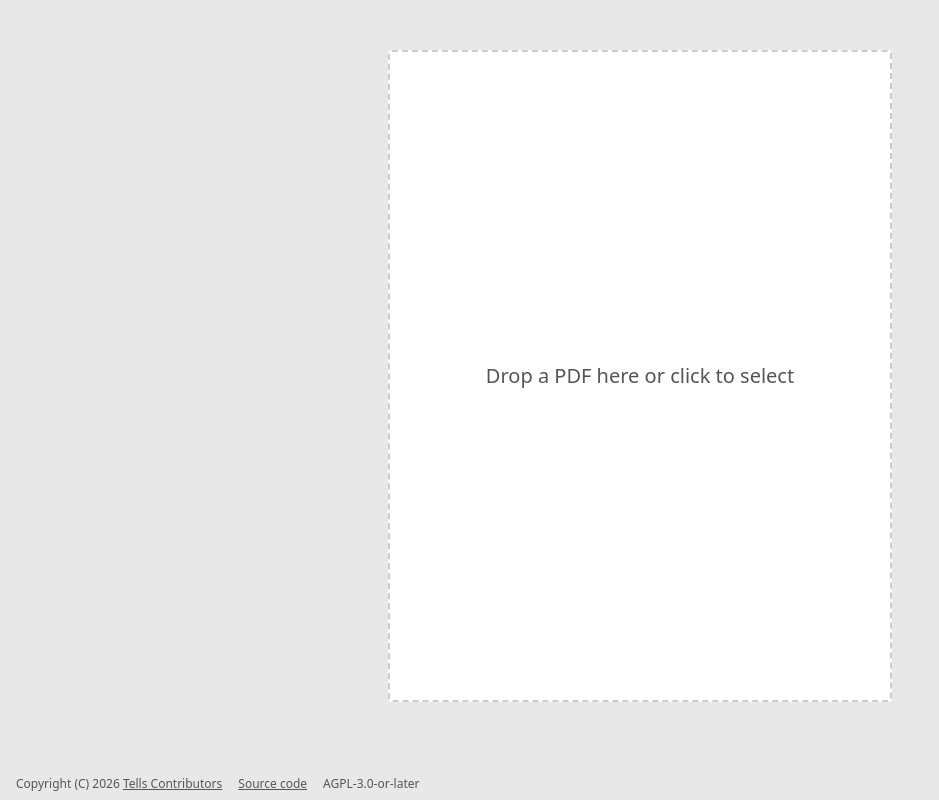
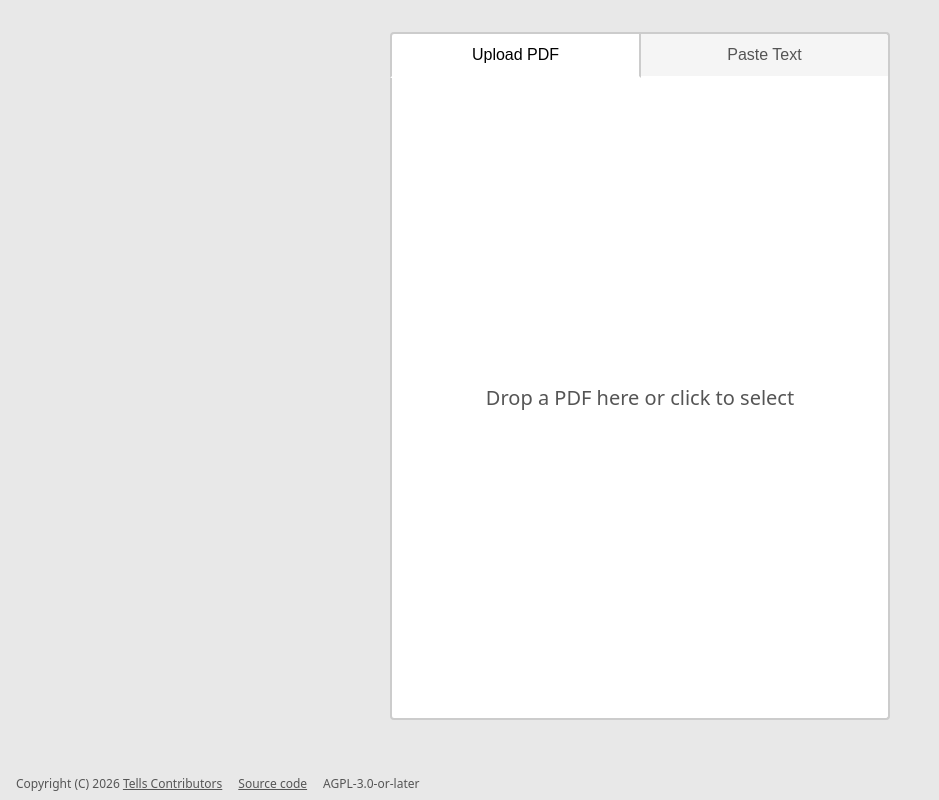
Before and after one commit to tells-sh/tells, a Svelte app in the folder frontend/: page / in a window 1280 px wide. Shown: the whole page, without its empty margins (0-939 px from the left). Built offline with nearby package versions, Linux system fonts and the light colour scheme.

Commit message:
feat: add text input mode with tabbed interface
Add tabs to switch between PDF upload and text paste modes. Text
input provides a textarea where users can paste or type content
directly instead of uploading a file.

Signed-off-by: Jason Scheffel <contact@jasonscheffel.com>

```diff
--- a/frontend/src/App.svelte
+++ b/frontend/src/App.svelte
@@ -10,10 +10,12 @@ SPDX-License-Identifier: AGPL-3.0-or-later
   import { loadPdf, PdfLoadError } from "./lib/pdf";
   import Dropzone from "./components/Dropzone.svelte";
   import Viewer from "./components/Viewer.svelte";
+  import TextViewer from "./components/TextViewer.svelte";
   import Controls from "./components/Controls.svelte";
   import Footer from "./components/Footer.svelte";
 
   let pdf = $state<PDFDocumentProxy | null>(null);
+  let text = $state<string | null>(null);
   let page = $state(1);
   let total = $state(0);
   let scrollRequest = $state<{ page: number; id: number } | null>(null);
@@ -41,8 +43,13 @@ SPDX-License-Identifier: AGPL-3.0-or-later
     }
   }
 
+  function handleText(content: string) {
+    text = content;
+  }
+
   function handleReset() {
     pdf = null;
+    text = null;
     page = 1;
     total = 0;
     scrollRequest = null;
@@ -64,9 +71,14 @@ SPDX-License-Identifier: AGPL-3.0-or-later
 {:else if pdf}
   <Viewer {pdf} {scrollRequest} onPageChange={(p) => page = p} />
   <Controls {page} {total} onPageChange={handlePageChange} />
+{:else if text}
+  <TextViewer {text} />
+  <div class="reset-bar">
+    <button onclick={handleReset}>Start over</button>
+  </div>
 {:else}
   <div class="dropzone-wrapper">
-    <Dropzone onFile={handleFile} />
+    <Dropzone onFile={handleFile} onText={handleText} />
   </div>
 {/if}
 
@@ -113,4 +125,14 @@ SPDX-License-Identifier: AGPL-3.0-or-later
     align-items: center;
     min-height: calc(100vh - 3rem);
   }
+
+  .reset-bar {
+    position: fixed;
+    bottom: 2rem;
+    left: 50%;
+    transform: translateX(-50%);
+    background: #fff;
+    padding: 0.5rem 1rem;
+    border: 1px solid #ccc;
+  }
 </style>
--- a/frontend/src/components/Dropzone.svelte
+++ b/frontend/src/components/Dropzone.svelte
@@ -3,17 +3,23 @@ SPDX-FileCopyrightText: 2026 Jason Scheffel <contact@jasonscheffel.com>
 SPDX-License-Identifier: AGPL-3.0-or-later
 -->
 
-<!-- File picker with drag-and-drop support. Validates that the file is a PDF. -->
+<!-- Input component with tabs for PDF upload or text paste. -->
 
 <script lang="ts">
   interface Props {
     onFile: (file: File) => void;
+    onText: (text: string) => void;
   }
 
-  let { onFile }: Props = $props();
+  let { onFile, onText }: Props = $props();
+
+  type Tab = "pdf" | "text";
+  let activeTab = $state<Tab>("pdf");
+
   let dragover = $state(false);
   let error = $state("");
-  let input: HTMLInputElement;
+  let input = $state<HTMLInputElement | null>(null);
+  let textContent = $state("");
 
   function isPdf(file: File): boolean {
     if (file.type === "application/pdf") return true;
@@ -43,8 +49,37 @@ SPDX-License-Identifier: AGPL-3.0-or-later
     const target = e.target as HTMLInputElement;
     handleFile(target.files?.[0]);
   }
+
+  function handleTextSubmit() {
+    const trimmed = textContent.trim();
+    if (!trimmed) {
+      error = "Please enter some text";
+      return;
+    }
+    error = "";
+    onText(trimmed);
+  }
 </script>
 
+<div class="container">
+  <div class="tabs">
+    <button
+      class="tab"
+      class:active={activeTab === "pdf"}
+      onclick={() => { activeTab = "pdf"; error = ""; }}
+    >
+      Upload PDF
+    </button>
+    <button
+      class="tab"
+      class:active={activeTab === "text"}
+      onclick={() => { activeTab = "text"; error = ""; }}
+    >
+      Paste Text
+    </button>
+  </div>
+
+  {#if activeTab === "pdf"}
     <div
       class="dropzone"
       class:dragover
@@ -53,8 +88,8 @@ SPDX-License-Identifier: AGPL-3.0-or-later
       ondragover={(e) => { e.preventDefault(); dragover = true; }}
       ondragleave={() => dragover = false}
       ondrop={handleDrop}
-  onclick={() => input.click()}
-  onkeydown={(e) => { if (e.key === "Enter") input.click(); }}
+      onclick={() => input?.click()}
+      onkeydown={(e) => { if (e.key === "Enter") input?.click(); }}
     >
       <p>Drop a PDF here or click to select</p>
       {#if error}
@@ -67,17 +102,70 @@ SPDX-License-Identifier: AGPL-3.0-or-later
         oninput={handleInput}
       />
     </div>
+  {:else}
+    <div class="text-input">
+      <textarea
+        bind:value={textContent}
+        placeholder="Paste or type your text here..."
+      ></textarea>
+      {#if error}
+        <p class="error">{error}</p>
+      {/if}
+      <button class="submit" onclick={handleTextSubmit}>Submit</button>
+    </div>
+  {/if}
+</div>
 
 <style>
+  .container {
+    display: flex;
+    flex-direction: column;
+    width: min(90vw, 500px);
+  }
+
+  .tabs {
+    display: flex;
+    gap: 0;
+  }
+
+  .tab {
+    flex: 1;
+    padding: 0.75rem 1rem;
+    border: 2px solid #ccc;
+    border-bottom: none;
+    background: #f5f5f5;
+    cursor: pointer;
+    font-size: 1rem;
+    color: #555;
+  }
+
+  .tab:first-child {
+    border-radius: 4px 0 0 0;
+  }
+
+  .tab:last-child {
+    border-radius: 0 4px 0 0;
+    border-left: none;
+  }
+
+  .tab.active {
+    background: #fff;
+    color: #000;
+    border-bottom: 2px solid #fff;
+    margin-bottom: -2px;
+    position: relative;
+    z-index: 1;
+  }
+
   .dropzone {
     display: flex;
     flex-direction: column;
     align-items: center;
     justify-content: center;
-    width: min(90vw, 500px);
     aspect-ratio: 8.5 / 11;
-    border: 2px dashed #ccc;
-    border-radius: 4px;
+    border: 2px solid #ccc;
+    border-top: none;
+    border-radius: 0 0 4px 4px;
     cursor: pointer;
     background: #fff;
   }
@@ -87,7 +175,7 @@ SPDX-License-Identifier: AGPL-3.0-or-later
     background: #f5f5f5;
   }
 
-  input {
+  input[type="file"] {
     display: none;
   }
 
@@ -101,4 +189,47 @@ SPDX-License-Identifier: AGPL-3.0-or-later
     color: #c00;
     font-size: 1rem;
   }
+
+  .text-input {
+    display: flex;
+    flex-direction: column;
+    aspect-ratio: 8.5 / 11;
+    border: 2px solid #ccc;
+    border-top: none;
+    border-radius: 0 0 4px 4px;
+    background: #fff;
+    padding: 1rem;
+    box-sizing: border-box;
+  }
+
+  textarea {
+    flex: 1;
+    resize: none;
+    border: 1px solid #ccc;
+    border-radius: 4px;
+    padding: 0.75rem;
+    font-family: inherit;
+    font-size: 1rem;
+    line-height: 1.5;
+  }
+
+  textarea:focus {
+    outline: none;
+    border-color: #888;
+  }
+
+  .submit {
+    margin-top: 1rem;
+    padding: 0.75rem 1rem;
+    background: #333;
+    color: #fff;
+    border: none;
+    border-radius: 4px;
+    cursor: pointer;
+    font-size: 1rem;
+  }
+
+  .submit:hover {
+    background: #444;
+  }
 </style>
--- /dev/null
+++ b/frontend/src/components/TextViewer.svelte
@@ -0,0 +1,39 @@
+<!--
+SPDX-FileCopyrightText: 2026 Jason Scheffel <contact@jasonscheffel.com>
+SPDX-License-Identifier: AGPL-3.0-or-later
+-->
+
+<!-- Simple scrollable text display. -->
+
+<script lang="ts">
+  interface Props {
+    text: string;
+  }
+
+  let { text }: Props = $props();
+</script>
+
+<div class="text-viewer">
+  <pre>{text}</pre>
+</div>
+
+<style>
+  .text-viewer {
+    max-width: min(90vw, 800px);
+    margin: 2rem auto;
+    padding: 2rem;
+    padding-bottom: 6rem;
+    background: #fff;
+    border-radius: 4px;
+    min-height: calc(100vh - 10rem);
+  }
+
+  pre {
+    margin: 0;
+    font-family: inherit;
+    font-size: 1rem;
+    line-height: 1.6;
+    white-space: pre-wrap;
+    word-wrap: break-word;
+  }
+</style>
```
Lines whose indentation alone changed are shown as unchanged.
